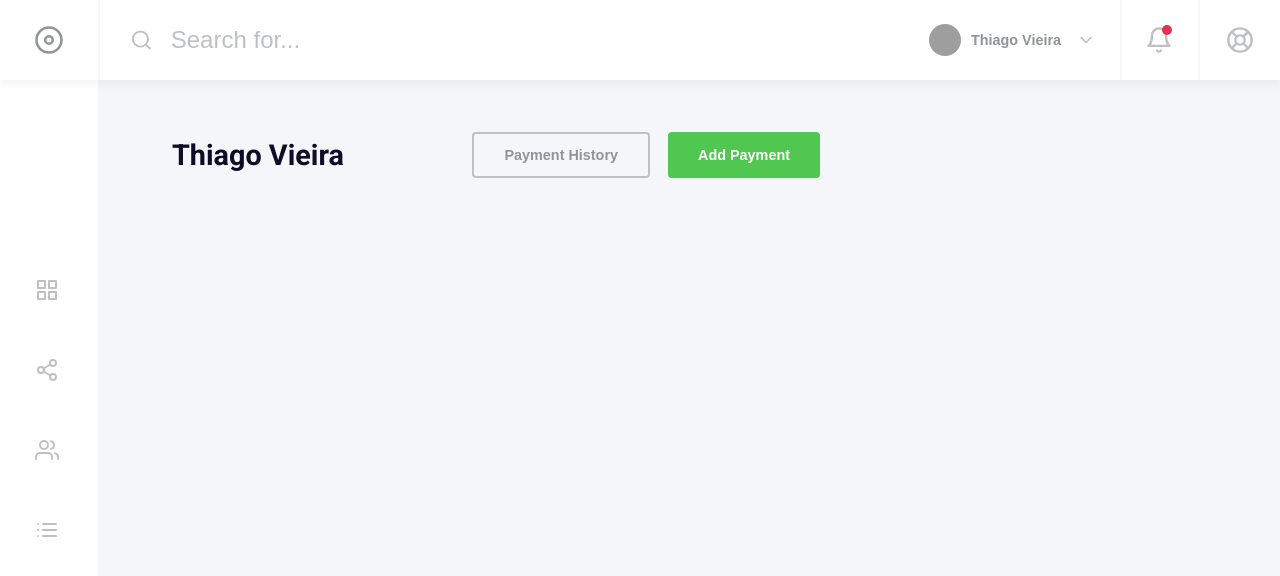
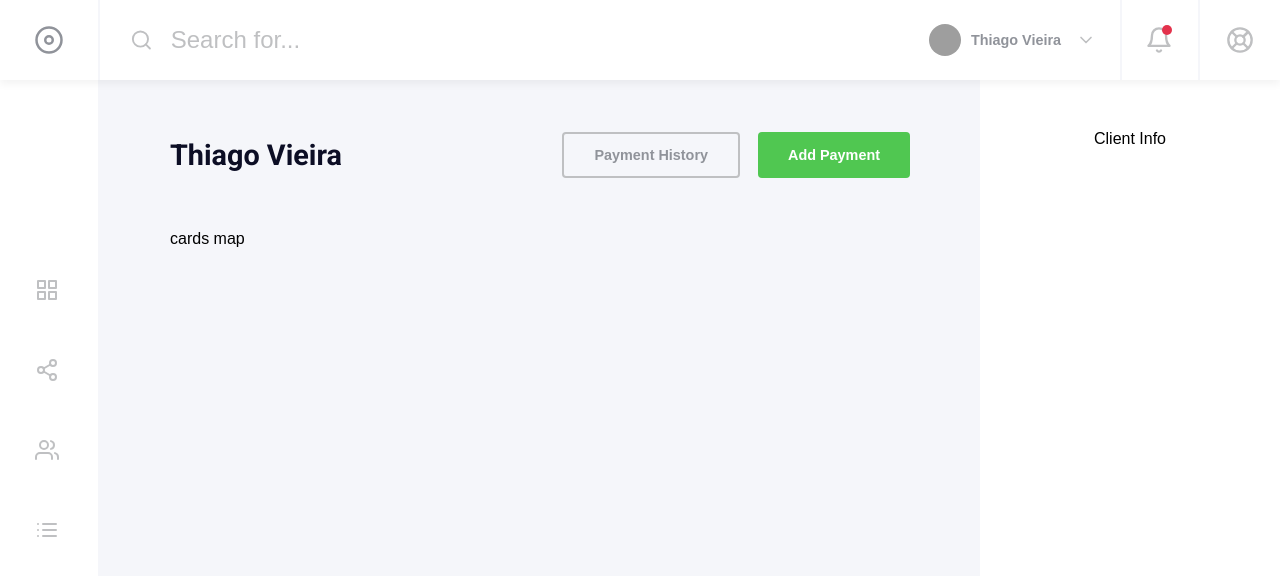
Before and after one commit to bazithiago/payment-service, a React (Create React App) app: page / in a window 1280 px wide. Shown: the top 576 px of the page. Built offline with nearby package versions, Linux system fonts and the light colour scheme; grey boxes are pictures that could not be loaded.

Commit message:
Create ClientInfo + adjustments in TaskFeed and InfoBar components

```diff
--- /dev/null
+++ b/src/components/TasksFeed/ClientInfo/index.js
@@ -0,0 +1,28 @@
+import React from "react";
+import styled from "styled-components";
+
+const ClientInfoStyles = styled.div`
+    display: none;
+
+    @media screen and (min-width: 1024px) {
+        display: flex;
+        flex-direction: column;
+        align-items: center;
+        justify-content: flex-start;
+        width: 20vw;
+        min-width: 300px;
+        height: 100vh;
+        background-color: var(--white);
+        padding: 50px 0 0 0;
+    }
+`
+
+const ClientInfo = () => {
+    return(
+        <ClientInfoStyles>
+            Client Info
+        </ClientInfoStyles>
+    );
+}
+
+export default ClientInfo;
--- a/src/components/TasksFeed/InfoBar/index.js
+++ b/src/components/TasksFeed/InfoBar/index.js
@@ -9,10 +9,7 @@ const InfoBarStyles = styled.div`
     justify-content: space-between;
     height: 100px;
     width: 100%;
-    position: sticky;
-    top: 0;
     background-color: var(--background);
-    padding-left: 30px;
     box-shadow: 0px 4px 8px rgba(0, 0, 0, 0.05);
 
     h1 {
@@ -23,7 +20,7 @@ const InfoBarStyles = styled.div`
         color: var(--grey-one);
     }
 
-    & > :nth-child(2) {
+    & > :nth-child(2) {     //icon mobile
         margin-right: 30px;
         display: flex;
         align-items: center;
@@ -41,29 +38,26 @@ const InfoBarStyles = styled.div`
         }
     }
 
-    & > :nth-child(3) {     //buttons
+    & > :nth-child(3) {     //buttons desktop
         display: none;
     }
 
     @media screen and (min-width: 1024px) {
-        position: fixed;
         height: 150px;
-        top: 80px;
-        padding-left: 172px;
         box-shadow: none;
         display: flex;
         justify-content: space-between;
+        padding-right: 35px;
 
-        & > :nth-child(2) {                //icons
+        & > :nth-child(2) {                //icon mobile
             display: none;
         }
 
-        & > :nth-child(3) {          //buttons
+        & > :nth-child(3) {          //buttons desktop
             display: flex;
 
             button + button {
                 margin-left: 18px;
-                margin-right: 460px
             }
         }
     }
--- a/src/components/TasksFeed/index.js
+++ b/src/components/TasksFeed/index.js
@@ -1,17 +1,26 @@
 import React from 'react';
 import styled from 'styled-components';
+import InfoBar from './InfoBar';
+import ClientInfo from './ClientInfo'
 import Card from '../Cards';
-import InfoBar from './InfoBar';
 
 
-export const FeedStyles = styled.div`
+const FeedStyles = styled.div`
     display: flex;
-    flex-direction: column;
-    align-items: center;
-    justify-content: center;
+    padding: 0;
+
+    & > :nth-child(1) {
+        width: 100%;
+    }
 
     @media screen and (min-width: 1024px) {
-        padding: 0px 100px;
+        padding: 80px 0 0 100px;
+
+        & > :nth-child(1) {
+            display: flex;
+            flex-direction: column;
+            padding: 0 35px 0 70px;
+        }
     }
 `
 
@@ -27,7 +36,13 @@ const CardsList = styled.div`
 const TasksFeed = ({ userName }) => {
 	return (
 		<FeedStyles>
-            <InfoBar userName={userName}/>
+            <div>
+                <InfoBar userName={userName}/>
+                <p>cards map</p>
+            </div>
+
+            <ClientInfo />
+
             {/* <CardsList>
                 <Card
                     status='late'
```
